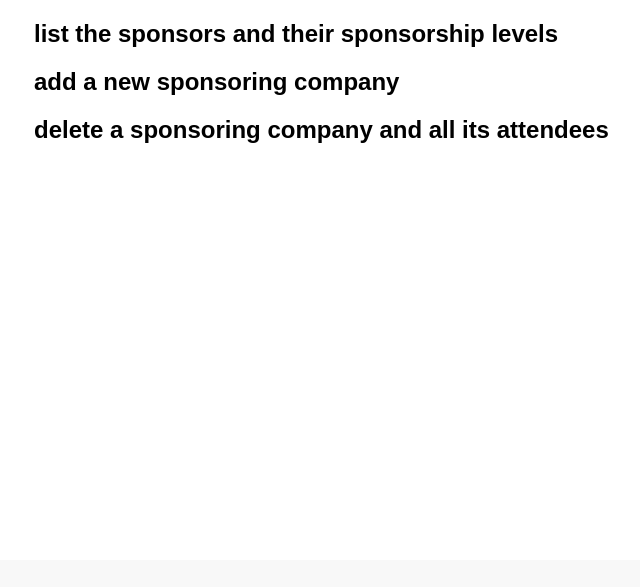
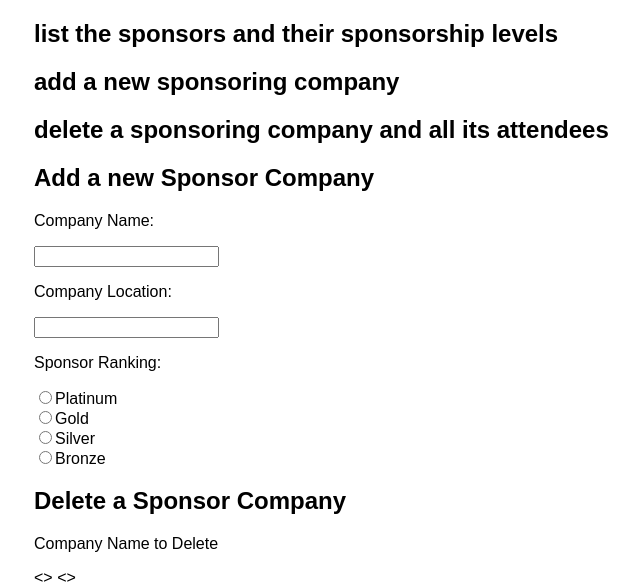
Before and after one commit to sxnum-1/conference, a PHP site: page /sponsors.php in a window 1280 px wide. Shown: the part 240-827 px from the top of the page, without its empty margins (158-798 px from the left). Before the commit the page ends 383 px from the top, so only its background shows below. Run offline with PHP 8.4, Linux system fonts and the light colour scheme.

Commit message:
upload of code in work
neither hotel or committees have $_Post properly implemented

currently working on Sponsors

```diff
--- a/sponsors.php
+++ b/sponsors.php
@@ -2,6 +2,11 @@
 <html>
   <head>
     <link href="conference.css" type="text/css" rel="stylesheet" />
+    <script>
+        if (window.history.replaceState) {
+            window.history.replaceState(null, null, window.location.href);
+        }
+    </script>
   </head>
   <body>
     <nav>
@@ -23,6 +28,32 @@
       <h2>list the sponsors and their sponsorship levels</h2>
       <h2>add a new sponsoring company</h2>
       <h2>delete a sponsoring company and all its attendees</h2>
+
+      <?php include 'pdo.php'; ?>
+
+
+      <div id='newsponsor'>
+
+            <h2>Add a new Sponsor Company</h2>
+
+            <form name="newsponsorform" action="" method="post">
+               <p>Company Name:</p>
+                <input type="text" name="companyName"><br>
+                <p>Company Location:</p>
+                <input type="text" name="companyLocation"><br>
+                <p>Sponsor Ranking:</p>
+                <input type="radio" name="sponsor" value="Platinum" onclick="selected(this)">Platinum<br>
+                <input type="radio" name="sponsor" value="Gold" onclick="selected(this)">Gold<br>
+                <input type="radio" name="sponsor" value="Silver" onclick="selected(this)">Silver<br>
+                <input type="radio" name="sponsor" value="Bronze" onclick="selected(this)">Bronze<br>
+                <div id="attendeeselection"></div>
+            </form>
+            <h2>Delete a Sponsor Company</h2>
+            <form name = "deletesponsorform" action = "" method = "post">
+              <p> Company Name to Delete</p>
+              <>
+              <>
+            </form>
     <!-- placeholder -->
     </div>
     <footer>
```
Also changed, not shown: hotel.php (+6 -9 lines).
